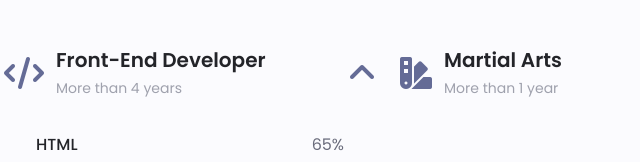
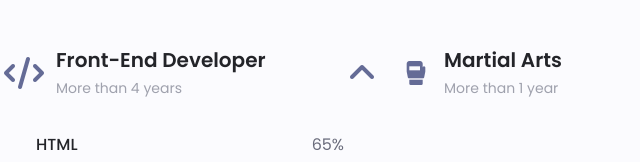
Before and after one commit to Duc1990/now_page, a plain HTML site: page index.html in a window 1280 px wide. Shown: the part 1363-1525 px from the top of the page, 252-892 px from the left. Drawn offline with nearby package versions, Linux system fonts and the light colour scheme.

Commit message:
add boxing icon

```diff
--- a/index.html
+++ b/index.html
@@ -6,6 +6,9 @@
     <meta name="viewport" content="width=device-width, initial-scale=1.0">
     <title>Duc's now page</title>
 
+
+    <!-- GOOGLE ICONS -->
+    <link rel="stylesheet" href="https://fonts.googleapis.com/icon?family=Material+Icons">
 
     <!-- SWIPER CSS -->
     <link rel="stylesheet" href="assets/css/swiper-bundle.min.css">
@@ -277,7 +280,7 @@
                     <div class="skills-container-content skills-close">
 
                         <div class="skills-container-header">
-                            <i class="fas fa-swatchbook skills-icon"></i>
+                            <i class="material-icons skills-icon">sports_mma</i>
                             <div>
                                 <h1 class="skills-title">Martial Arts</h1>
                                 <span class="skills-subtitle">More than 1 year</span>
```
